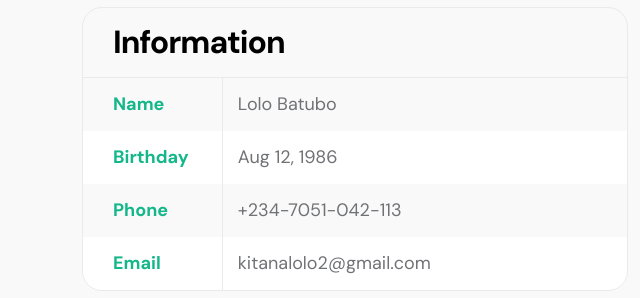
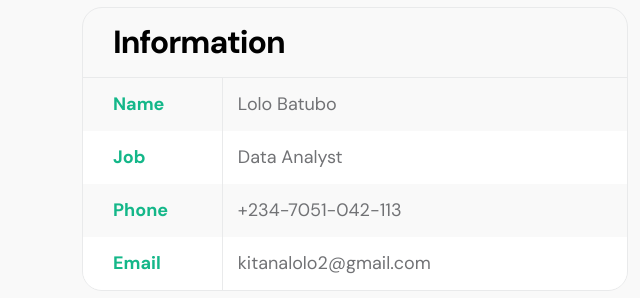
Before and after one commit to Batubo/Batubo.github.io, a plain HTML site: page index.html in a window 1280 px wide. Shown: the part 1560-1858 px from the top of the page, 0-640 px from the left. Drawn offline with Linux system fonts and the light colour scheme.

Commit message:
forth text changes to the index.html file

```diff
--- a/index.html
+++ b/index.html
@@ -168,8 +168,8 @@ https://templatemo.com/tm-578-first-portfolio
                                     </p>
 
                                     <p>
-                                        <span class="profile-small-title">Birthday</span>
-                                        <span>Aug 12, 1986</span>
+                                        <span class="profile-small-title">Job</span>
+                                        <span>Data Analyst</span>
                                     </p>
 
                                     <p>
```
